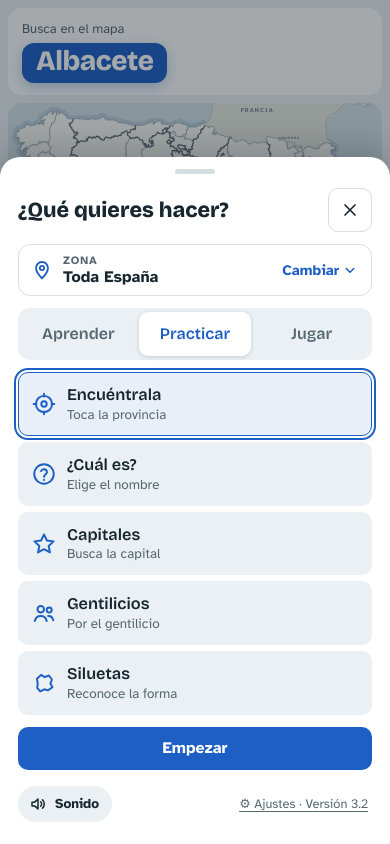
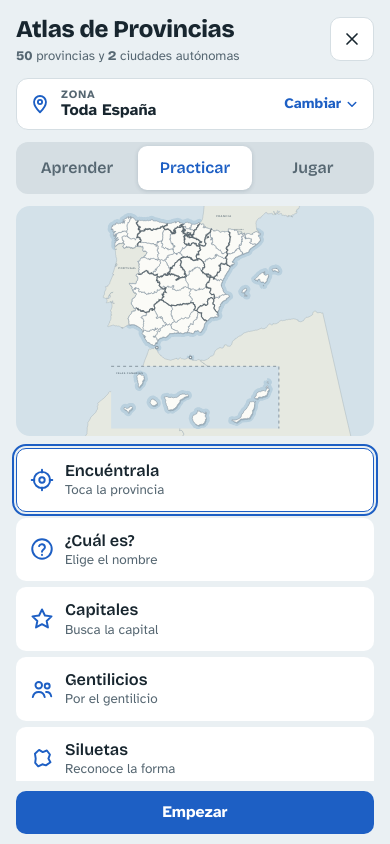
Before and after one commit to indalo-apps/atlas, a plain HTML site: page index.html in a window 390 px wide. Drawn offline with Linux system fonts and the light colour scheme.

Commit message:
v3.3: en el móvil la app se abre en una pantalla de inicio con zona y pestañas arriba, el mapa de la zona y los modos
Co-Authored-By: Claude Opus 5.5 <noreply@anthropic.com>
Claude-Session: https://claude.ai/code/session_01SzTzzx46nCwoEgMz4NihKL

```diff
--- a/index.html
+++ b/index.html
@@ -17,7 +17,7 @@
 <link rel="apple-touch-icon" sizes="180x180" href="apple-touch-icon.png">
 <meta charset="utf-8">
 <meta name="viewport" content="width=device-width, initial-scale=1, viewport-fit=cover">
-<meta name="app-version" content="3.2">
+<meta name="app-version" content="3.3">
 <title>Atlas de Provincias</title>
 <meta name="author" content="Adela Moreno Vega y Carlos Moreno Otto">
 <meta name="copyright" content="© 2026 Adela Moreno Vega y Carlos Moreno Otto. Todos los derechos reservados.">
@@ -253,6 +253,7 @@ svg#map:focus-visible { outline: 3px solid var(--accent); outline-offset: -3px;
 .grp .modes { grid-template-columns: minmax(0, 1fr); }
 .grp .modes button { min-height: 58px; padding: 10px 12px; }
 .grp .modes button b { font-size: 1.02rem; } .grp .modes button span { font-size: 0.84rem; }
+.minimap { display: none; }
 .zbackdrop { position: fixed; inset: 0; background: var(--scrim); z-index: 40; animation: fade .2s ease; }
 .zonesheet { position: fixed; z-index: 41; left: 50%; top: 50%; transform: translate(-50%, -50%); width: min(460px, calc(100% - 32px)); max-height: 88%; overflow: auto;
   box-sizing: border-box; background: var(--panel); color: var(--ink); border-radius: 20px; padding: 18px; display: flex; flex-direction: column; gap: 12px;
@@ -438,6 +439,21 @@ a.btn { text-decoration: none; display: inline-block; }
   .app.fitted #statcard .options .opt { padding: 16px 8px; font-size: 1.05rem; }
 }
 @media (min-width: 861px) and (min-height: 521px) { .mobile-only { display: none !important; } }
+/* 3.3 · En el móvil (vertical) el menú es la pantalla de inicio: título, zona y pestañas arriba, el mapa y los modos debajo */
+@media (max-width: 599px) and (min-height: 521px) {
+  #setcard { inset: 0; max-height: none; border-radius: 0; box-shadow: none; background: var(--bg); gap: 12px;
+    padding: calc(12px + env(safe-area-inset-top, 0px)) max(16px, env(safe-area-inset-left, 0px)) calc(12px + env(safe-area-inset-bottom, 0px)) max(16px, env(safe-area-inset-right, 0px)); }
+  #setcard::before { display: none; }
+  #setcard .sheet-head h2 { font-size: 1.5rem; letter-spacing: -0.01em; }
+  #setcard .sheet-head small { display: block; font-family: var(--f-body); font-weight: 400; font-size: 0.82rem; color: var(--muted); letter-spacing: 0; }
+  #setcard .zonebtn, #setcard .seg { flex: none; }
+  #setcard .seg { background: var(--rule); }
+  #setcard .grp .modes button { background: var(--panel); }
+  .minimap { display: block; flex: none; position: relative; border-radius: 14px; overflow: hidden; background: var(--sea); height: 230px; }
+  .minimap svg { position: absolute; inset: 0; width: 100%; height: 100%; pointer-events: none; }
+  #setcard > .row { position: sticky; bottom: calc(-12px - env(safe-area-inset-bottom, 0px)); margin: 0 -16px; padding: 10px 16px calc(10px + env(safe-area-inset-bottom, 0px)); background: var(--bg); z-index: 1; }
+  body.sheet-open .backdrop { display: none; }
+}
 @keyframes sheet-in { from { transform: translateY(100%); } }
 
 /* Móvil en horizontal: mapa a la izquierda, columna estrecha a la derecha */
@@ -721,6 +737,7 @@ const IK = (function(){
         <button type="button" role="tab" id="tab-practicar" data-tab="practicar" aria-controls="grp-practicar" aria-selected="true">Practicar</button>
         <button type="button" role="tab" id="tab-jugar" data-tab="jugar" aria-controls="grp-jugar" aria-selected="false" tabindex="-1">Jugar</button>
       </div>
+      <div class="minimap" id="miniMap" aria-hidden="true"></div>
       <div class="grp" id="grp-aprender" role="tabpanel" aria-labelledby="tab-aprender" hidden>
       <div class="modes" role="group" aria-label="Aprender">
         <button id="m-explore" data-mode="explore" aria-pressed="false"><svg viewBox="0 0 24 24" aria-hidden="true"><circle cx="10.5" cy="10.5" r="6.5"/><path d="M15.2 15.2L20.5 20.5"/></svg><b>Explorar</b><span>Sin preguntas</span></button>
@@ -1846,6 +1863,28 @@ const sel = $("#region");
 REGIONS.forEach(([v, t]) => { const o = document.createElement("option"); o.value = v; o.textContent = t; sel.appendChild(o); });
 sel.addEventListener("change", () => { S.region = sel.value; store.set("atlas:region", S.region); newGame(); });
 
+// ---------- 3.3 · Inicio en el móvil: copia del mapa con la zona elegida ----------
+const mqHome = matchMedia("(max-width: 599px) and (min-height: 521px)");
+function pintarMiniMapa() {
+  const box = $("#miniMap");
+  if (!mqHome.matches || !document.body.classList.contains("sheet-open")) { box.textContent = ""; return; }
+  const c = svg.node().cloneNode(true);
+  c.removeAttribute("id"); c.removeAttribute("tabindex"); c.removeAttribute("role"); c.removeAttribute("aria-label"); c.removeAttribute("aria-roledescription");
+  c.setAttribute("aria-hidden", "true"); c.setAttribute("focusable", "false");
+  c.querySelectorAll(".kfocus,.hit,.miss,.flash").forEach(e => e.classList.remove("kfocus", "hit", "miss", "flash"));
+  box.replaceChildren(c);
+  // Encuadra las provincias de la zona, medidas sobre la propia copia
+  try {
+    const m = c.getScreenCTM().inverse(); let x0 = Infinity, y0 = Infinity, x1 = -Infinity, y1 = -Infinity;
+    c.querySelectorAll(".prov:not(.off):not(.nogame)").forEach(el => {
+      const r = el.getBoundingClientRect(); if (!r.width) return;
+      const a = new DOMPoint(r.left, r.top).matrixTransform(m), b = new DOMPoint(r.right, r.bottom).matrixTransform(m);
+      x0 = Math.min(x0, a.x); y0 = Math.min(y0, a.y); x1 = Math.max(x1, b.x); y1 = Math.max(y1, b.y);
+    });
+    if (isFinite(x0)) { const px = (x1 - x0) * 0.05, py = (y1 - y0) * 0.05; c.setAttribute("viewBox", [x0 - px, y0 - py, x1 - x0 + 2 * px, y1 - y0 + 2 * py].join(" ")); c.setAttribute("preserveAspectRatio", "xMidYMid meet"); }
+  } catch (e) {}
+}
+
 // ---------- 3.2 · Pestañas Aprender / Practicar / Jugar ----------
 const TAB_OF = { explore: "aprender", find: "practicar", name: "practicar", cap: "practicar", gent: "practicar", shape: "practicar", time: "jugar", duel: "jugar" };
 const tabs = [...document.querySelectorAll('.seg [role="tab"]')];
@@ -1877,7 +1916,7 @@ REGIONS.forEach(([v]) => {
   b.querySelector(".zc").textContent = zoneCount(v);
   b.setAttribute("aria-label", zoneName(v) + ", " + zoneCount(v) + (v === "all" ? " provincias y ciudades" : " provincias"));
   b.addEventListener("click", () => {
-    if (S.region !== v) { sel.value = v; sel.dispatchEvent(new Event("change")); }
+    if (S.region !== v) { sel.value = v; sel.dispatchEvent(new Event("change")); setTimeout(pintarMiniMapa, 50); setTimeout(pintarMiniMapa, 900); }
     closeZones();
   });
   $("#zoneGrid").appendChild(b);
@@ -1965,7 +2004,8 @@ svg.on("click.near", e => {
 let lastFocus = null;
 function openSheet(first) {
   if (!mqMobile.matches) return;
-  $("#setTitle").textContent = "¿Qué quieres hacer?";
+  $("#setTitle").innerHTML = mqHome.matches ? 'Atlas de Provincias<small><span class="num">50</span> provincias y <span class="num">2</span> ciudades autónomas</small>' : "¿Qué quieres hacer?";
+  pintarMiniMapa(); setTimeout(pintarMiniMapa, 700);
   $("#sheetPlay").textContent = first ? "Empezar" : "Seguir jugando";
   $("#restart2").hidden = !!first;
   if (TAB_OF[S.mode]) showTab(TAB_OF[S.mode]);
@@ -2100,7 +2140,8 @@ if (savedRegion && REGIONS.some(r => r[0] === savedRegion)) { S.region = savedRe
 if (!savedMode && !mqMobile.matches) { S.mode = "explore"; pressMode("explore"); }
 renderModeExtras();
 newGame();
-if (!savedMode && mqMobile.matches) openSheet(true);
+// En el móvil en vertical la app se abre siempre en la pantalla de inicio; en el resto, solo la primera vez
+if (mqHome.matches || (!savedMode && mqMobile.matches)) openSheet(true);
 </script>
 
 <script>
@@ -2147,6 +2188,7 @@ if ("serviceWorker" in navigator) {
 (function () {
   const VERSION = document.querySelector('meta[name="app-version"]').content;
   const NOVEDADES = [
+    ["3.3", ["🏠 En el móvil, la app se abre en una pantalla de inicio: zona y pestañas arriba, el mapa de la zona y los modos debajo"]],
     ["3.2", ["📍 La zona va arriba del todo: tócala para elegir Toda España o una comunidad",
              "🗂️ Menú más claro con tres pestañas: Aprender, Practicar y Jugar"]],
     ["3.1", ["⚙️ Nuevos Ajustes: instalar la app, autores, aviso y «Buscar actualizaciones»",
--- a/sw.js
+++ b/sw.js
@@ -1,6 +1,6 @@
 // Service worker del Atlas de Provincias: guarda el juego para usarlo sin conexión.
 // Al subir una versión nueva, cambia el nombre de la caché y se borra la anterior.
-const CACHE = "atlas-v3.2-20261123";
+const CACHE = "atlas-v3.3-20261123";
 const ARCHIVOS = [
   "./",
   "index.html",
```
